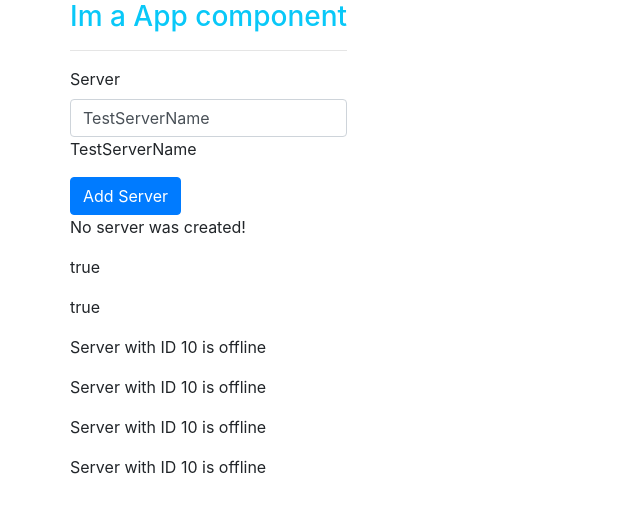
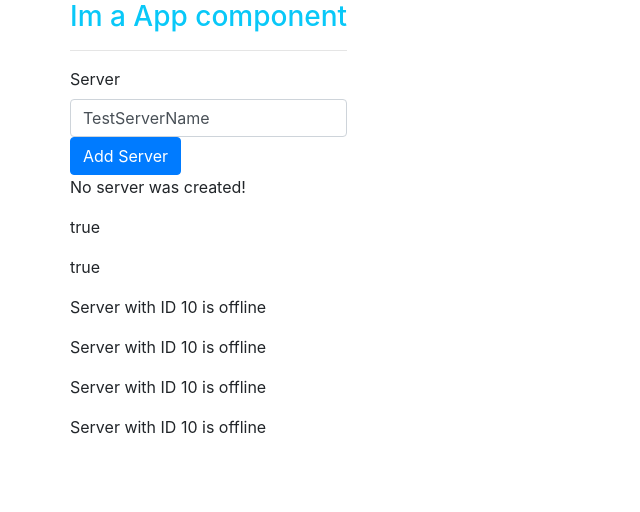
Before and after one commit to aerosasi/Angular-Basic_to_Advanced, an Angular app in the folder my-first-app/: page / in a window 1280 px wide. Shown: the top 512 px of the page, without its empty margins (0-640 px from the left). Built offline with nearby package versions, Linux system fonts and the light colour scheme.

Commit message:
End of Data binding
With this we have used 3 types of data binding including string interpolation, property binding , two way binding !

```diff
--- a/my-first-app/src/app/servers/servers.component.html
+++ b/my-first-app/src/app/servers/servers.component.html
@@ -9,7 +9,7 @@
 [(ngModel)]="serverName"
 >
 
-<p>{{ serverName }}</p>
+<!-- <p>{{ serverName }}</p> -->
 <button class="btn btn-primary"  [disabled]="!allowNewServer"
 (click)="onCreateServer()" >Add Server </button>
 
--- a/my-first-app/src/app/servers/servers.component.ts
+++ b/my-first-app/src/app/servers/servers.component.ts
@@ -22,7 +22,7 @@
   }
 
     onCreateServer(){
-      this.serverCreationStatus='Server was created'
+      this.serverCreationStatus='Server was created ! Name is '+ this.serverName;
     }
 
     onUpdateServerName(event :Event){
```
